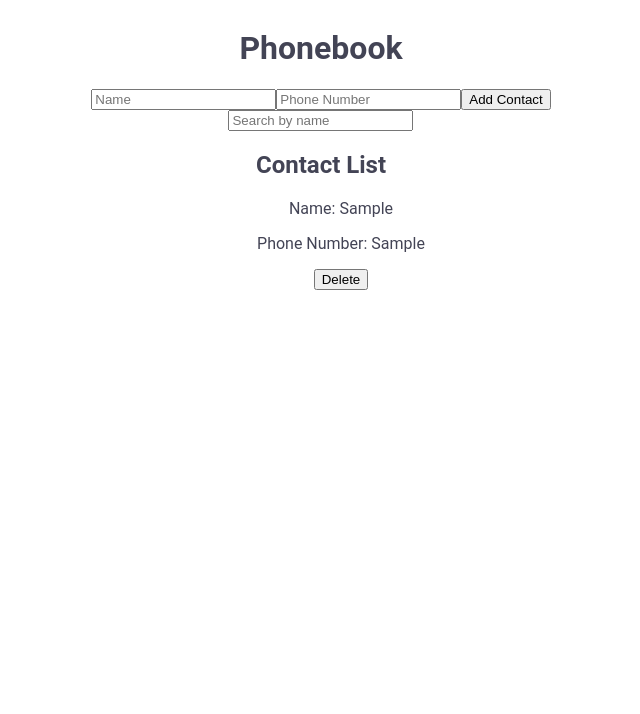
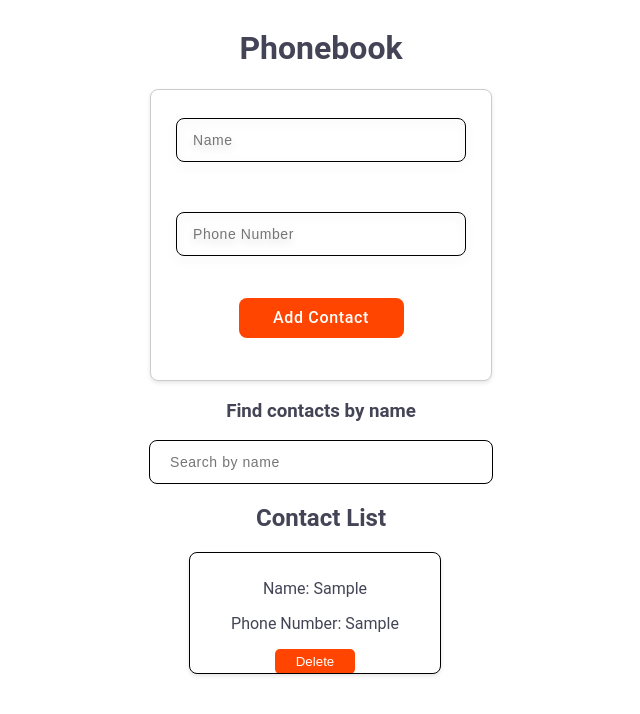
Before and after one commit to ViktoriiaYakaba/goit-react-hw-06, a React (Vite) app: page / in a window 1280 px wide. Both pictures are taken after typing "Sample", "Sample" into the empty fields and a click on the button "Add Contact". Shown: the top 714 px of the page, without its empty margins (319-959 px from the left). Built offline with nearby package versions, Linux system fonts and the light colour scheme.

Commit message:
add styless

```diff
--- a/package.json
+++ b/package.json
@@ -12,6 +12,7 @@
   "dependencies": {
     "@redux-devtools/extension": "^3.3.0",
     "@reduxjs/toolkit": "^2.2.2",
+    "formik": "^2.4.5",
     "react": "^18.2.0",
     "react-dom": "^18.2.0",
     "react-redux": "^9.1.0",
--- a/src/components/Contact.jsx
+++ b/src/components/Contact.jsx
@@ -1,5 +1,6 @@
 import { useDispatch } from 'react-redux';
 import { deleteContact } from '../redux/contactsSlice';
+import css from './Contact.module.css';
 
 const Contact = ({ contact }) => {
   const dispatch = useDispatch();
@@ -9,11 +10,11 @@ const Contact = ({ contact }) => {
   };
 
   return (
-    <div>
+    <li className={css.list}>
       <p>Name: {contact.name}</p>
       <p>Phone Number: {contact.phoneNumber}</p>
-      <button onClick={handleDelete}>Delete</button>
-    </div>
+      <button onClick={handleDelete} className={css.btn}>Delete</button>
+    </li>
   );
 };
 
--- /dev/null
+++ b/src/components/Contact.module.css
@@ -0,0 +1,20 @@
+.list{
+    border: 1px solid black;
+    border-radius: 8px;
+    padding: 10px;
+    margin-bottom: 10px;
+    background-color: #fff;
+    box-Shadow: 0 2px 4px rgba(0, 0, 0, 0.1);
+    max-height: 100px;
+    width: 230px;
+    overflow: hidden;
+}
+
+.btn{
+    background-color: orangered;
+   border: none;
+  border-radius: 5px;
+  color: #fff;
+  width: 80px;
+  height: 25px;
+}
--- a/src/components/ContactForm.jsx
+++ b/src/components/ContactForm.jsx
@@ -1,6 +1,7 @@
 import { useState } from 'react';
 import { useDispatch } from 'react-redux';
 import { addContact } from '../redux/contactsSlice';
+import css from './ContactForm.module.css';
 
 const ContactsForm = () => {
   const [name, setName] = useState('');
@@ -14,11 +15,13 @@ const ContactsForm = () => {
     setPhoneNumber('');
   };
 
+
+
   return (
-    <form onSubmit={handleSubmit}>
-      <input type="text" value={name} onChange={(e) => setName(e.target.value)} placeholder="Name" />
-      <input type="text" value={phoneNumber} onChange={(e) => setPhoneNumber(e.target.value)} placeholder="Phone Number" />
-      <button type="submit">Add Contact</button>
+    <form onSubmit={handleSubmit} className={css.form}>
+      <input type="text" value={name} onChange={(e) => setName(e.target.value)} placeholder="Name" className={ css.input} />
+      <input type="text" value={phoneNumber} onChange={(e) => setPhoneNumber(e.target.value)} placeholder="Phone Number" className={ css.input} />
+      <button type="submit" className={css.btn}>Add Contact</button>
     </form>
   );
 };
--- /dev/null
+++ b/src/components/ContactForm.module.css
@@ -0,0 +1,60 @@
+.form {
+    border: 1px solid #ccc;
+    background-color: #fff;
+    box-shadow: 0 2px 4px rgba(0, 0, 0, 0.1);
+    border-radius: 8px;
+    padding: 20px;
+    width: 300px;
+    height: 250px;
+    display: flex;
+    flex-wrap: wrap;
+    gap: 20px;
+    justify-content: center;
+    margin: auto;
+}
+.input{
+    width: 270px;
+        height: 40px;
+        border: 1px solid black;
+        background-color: transparent;
+        font-size: 14px;
+        line-height: 1.5;
+        letter-spacing: 0.04em;
+        padding-left: 16px;
+        filter: drop-shadow(0px 4px 4px rgba(0, 0, 0, 0.15));
+        border-radius: 8px;
+        color: black;
+        margin-top: 8px;
+}
+
+.input:hover{
+    border-color: orangered;
+    transition: 300ms linear, color 300ms linear;
+}
+
+
+.btn {
+    min-width: 165px;
+    display: flex;
+    height: 40px;
+    justify-content: center;
+    align-items: center;
+    font-family: "Roboto", sans-serif;
+    font-size: 16px;
+    font-weight: 500;
+    line-height: 1.5;
+    letter-spacing: 0.04em;
+    color: #ffffff;
+    cursor: pointer;
+    background-color: orangered;
+    border: 1px solid transparent;
+    border-radius: 8px;
+
+}
+
+.btn:hover {
+    background-color: transparent;
+    color: black;
+    border-color: orangered;
+    transition: 300ms linear, color 300ms linear;
+}
--- a/src/components/ContactsList.jsx
+++ b/src/components/ContactsList.jsx
@@ -1,14 +1,21 @@
 import { useSelector } from 'react-redux';
 import { selectContacts } from '../redux/contactsSlice';
 import Contact from './Contact';
+
+
+const listItemStyles = {
+  display: "flex",
+  flexWrap: "wrap",
+  gap: 25,
+}
 
 const ContactList = () => {
   const contacts = useSelector(selectContacts);
 
   return (
     <div>
-      <h2>Contact List</h2>
-      <ul>
+      <h2 >Contact List</h2>
+      <ul style={listItemStyles}>
         {contacts.map(contact => (
           <Contact key={contact.id} contact={contact} />
         ))}
--- a/src/components/SearchBox.jsx
+++ b/src/components/SearchBox.jsx
@@ -1,6 +1,7 @@
 import { useDispatch, useSelector } from 'react-redux';
 import { changeFilter } from '../redux/filtersSlice';
 import { selectNameFilter } from '../redux/filtersSlice';
+import css from './SearchBox.module.css';
 
 const SearchBox = () => {
   const dispatch = useDispatch();
@@ -11,7 +12,10 @@ const SearchBox = () => {
   };
 
   return (
-    <input type="text" value={nameFilter} onChange={handleChange} placeholder="Search by name" />
+    <>
+      <h3 className={css.title}>Find contacts by name</h3>
+      <input type="text" value={nameFilter} onChange={handleChange} placeholder="Search by name" className={css.input} />
+    </>
   );
 };
 
--- /dev/null
+++ b/src/components/SearchBox.module.css
@@ -0,0 +1,18 @@
+title{
+
+}
+.input{
+    border-radius: 8px;
+    padding-left: 20px;
+    width: 320px;
+    height: 40px;
+    border: 1px solid black;
+    font-size: 14px;
+    line-height: 1.5;
+    letter-spacing: 0.04em;
+}
+
+.input:hover{
+    border-color: orangered;
+    transition: 300ms linear, color 300ms linear;
+}
```
Also changed, not shown: 1 other file (tests, documents, lock files or other folders).
